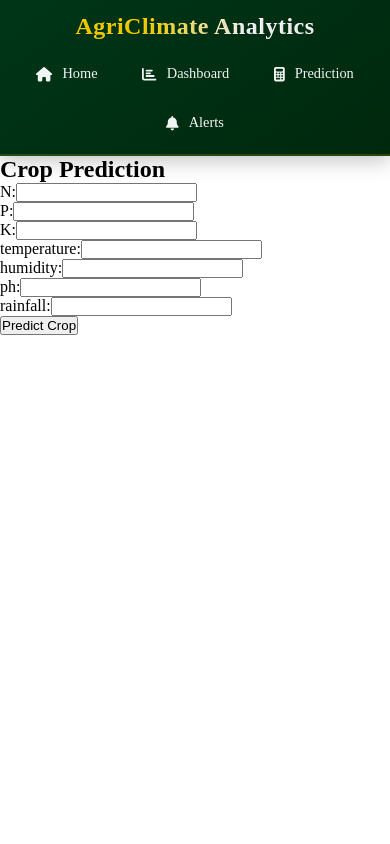
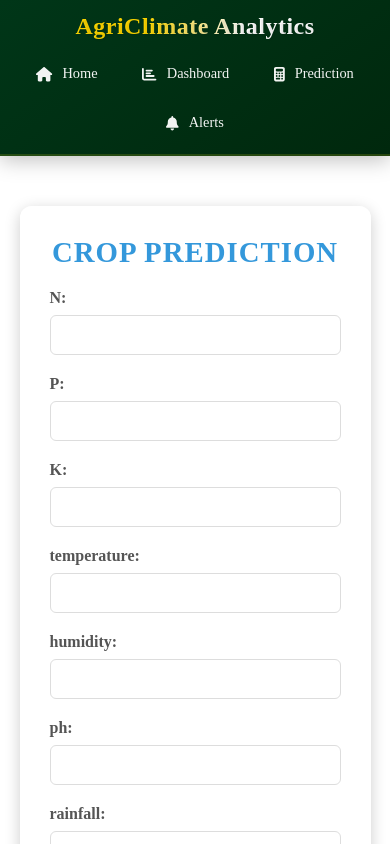
Before and after one commit to SiddharthS15/Agriclimate, a React (Create React App) app in the folder agriclimate/: page /prediction in a window 390 px wide. Shown: the top 844 px of the page. Built offline with nearby package versions, Linux system fonts and the light colour scheme; the HTML template or start-up script is replaced by a standard one.

Commit message:
Added UI for Predition model

```diff
--- a/agriclimate/src/components/Dashboard.js
+++ b/agriclimate/src/components/Dashboard.js
@@ -4,7 +4,7 @@ import TemperatureRainfallGraph from "./charts/TemperatureRainfallGraph";
 // import WaterUsageGraph from "./charts/WaterUsageGraph";
 // import ClimateImpactGraph from "./charts/ClimateImpactGraph";
 // import YieldPredictionGraph from "./charts/YieldPredictionGraph";
-import "../styles/prediction.css";
+import "../styles/dashboard.css";
 
 const Dashboard = () => {
   return (
--- a/agriclimate/src/components/Prediction.js
+++ b/agriclimate/src/components/Prediction.js
@@ -1,4 +1,5 @@
 import React, { useState } from 'react';
+import '../styles/prediction.css'; // Import the CSS file
 
 const Prediction = () => {
     const [formData, setFormData] = useState({
@@ -22,7 +23,7 @@ const Prediction = () => {
     };
 
     return (
-        <div>
+        <div className="prediction-container"> {/* Apply the container class */}
             <h2>Crop Prediction</h2>
             <form onSubmit={handleSubmit}>
                 {Object.keys(formData).map((key) => (
@@ -45,3 +46,4 @@ const Prediction = () => {
 };
 
 export default Prediction;
+// In the Prediction component, we define a form with input fields for the user to enter values for N, P, K, temperature, humidity, pH, and rainfall. When the form is submitted, the data is sent to the Flask API endpoint /predict using a POST request. The response from the API is then displayed as the recommended crop in the UI.
--- a/agriclimate/src/components/charts/TemperatureRainfallGraph.js
+++ b/agriclimate/src/components/charts/TemperatureRainfallGraph.js
@@ -1,8 +1,7 @@
 // src/components/TemperatureRainfallGraph.js
 import React, { useState, useEffect } from "react";
 import { LineChart, Line, CartesianGrid, XAxis, YAxis, Tooltip, Legend } from "recharts";
-// import { fetchWeatherData } from "../../weatherDataapi/weatherData"; // <-- Importing the fetchWeatherData function
-import { fetchWeatherData } from "../../api/weatherData";
+import { fetchWeatherData } from "../../api/weatherData"; // <-- Importing the fetchWeatherData function
 
 const TemperatureRainfallGraph = () => {
   const [data, setData] = useState([]);
@@ -16,7 +15,7 @@ const TemperatureRainfallGraph = () => {
   }, []);
 
   return (
-    <LineChart width={window.innerWidth - 30} height={400} data={data}>
+    <LineChart width={window.innerWidth - 40} height={400} data={data}>
       <CartesianGrid strokeDasharray="3 3" />
       <XAxis dataKey="date" />
       <YAxis />
--- /dev/null
+++ b/agriclimate/src/styles/dashboard.css
@@ -0,0 +1,99 @@
+/* prediction.css */
+.dashboard-container {
+    padding: 20px;
+    background-color: rgba(248, 249, 250, 0.9); /* Semi-transparent background */
+    display: flex;
+    flex-direction: column;
+    min-height: 100vh;
+    box-sizing: border-box;
+}
+
+.dashboard-title {
+    font-size: 2rem;
+    color: #3c3c3c;
+    margin-bottom: 15px;
+    text-align: center;
+}
+
+.dashboard-description {
+    font-size: 1.2rem;
+    color: #555;
+    margin-bottom: 20px;
+    text-align: center;
+}
+
+.charts-container {
+    flex: 1;
+    display: flex;
+    flex-direction: column;
+    gap: 25px;
+    width: 100%;
+    min-height: calc(100vh - 160px); /* Account for header/description */
+    overflow: hidden;
+}
+
+.chart-box {
+    background-color: rgba(255, 255, 255, 0.9); /* Semi-transparent white background */
+    padding: 20px;
+    border-radius: 8px;
+    box-shadow: 0 4px 12px rgba(0, 0, 0, 0.1);
+    transition: transform 0.3s;
+    width: 100%;
+    height: 60vh; /* Each chart takes half the visible height */
+    min-height: 450px; /* Minimum height for smaller screens */
+    box-sizing: border-box;
+    display: flex;
+    flex-direction: column;
+}
+
+.chart-box:hover {
+    transform: translateY(-10px);
+}
+
+.chart-box h3 {
+    font-size: 1.3rem;
+    margin-bottom: 12px;
+    color: #333;
+    padding: 5 10px;
+}
+
+/* Chart container adjustments */
+.recharts-responsive-container {
+    flex: 1;
+    width: 100% !important; /* Ensure the chart occupies full width */
+    min-width: 0; /* Remove min-width restriction */
+    padding: 0; /* Remove padding to maximize space */
+}
+
+.recharts-wrapper {
+    width: 100% !important;
+    height: 100% !important;
+    overflow: auto;
+    padding: 0;
+}
+
+.recharts-surface {
+    max-width: 100%;
+    max-height: 100%;
+}
+
+/* For mobile responsiveness */
+@media (max-width: 768px) {
+    .dashboard-container {
+        padding: 15px;
+    }
+
+    .chart-box {
+        height: 45vh;
+        min-height: 380px;
+        padding: 15px;
+    }
+
+    .dashboard-title {
+        font-size: 1.7rem;
+    }
+
+    .dashboard-description {
+        font-size: 1rem;
+    }
+}
--- a/agriclimate/src/styles/prediction.css
+++ b/agriclimate/src/styles/prediction.css
@@ -1,98 +1,114 @@
-/* prediction.css */
-.dashboard-container {
-    padding: 20px;
-    background-color: #f8f9fa;
+
+.prediction-container {
+    background-color: rgba(255, 255, 255, 0.9);
+    border-radius: 12px;
+    box-shadow: 0 4px 16px rgba(0, 0, 0, 0.2);
+    padding: 40px;
+    width: 80%;
+    max-width: 600px;
+    text-align: center;
+
+    /* Adjust positioning */
+    position: relative; /* Change from absolute to relative */
+    margin: 50px auto; /* Push it down from the navbar */
+    top: 0;
+    left: 0;
+    transform: none;
+}
+/* Title Styling */
+.prediction-container h2 {
+    color: #3498db;
+    margin-bottom: 20px;
+    font-size: 2rem;
+    text-transform: uppercase;
+    letter-spacing: 1px;
+}
+
+/* Form Styling */
+.prediction-container form {
     display: flex;
     flex-direction: column;
-    min-height: 100vh;
-    box-sizing: border-box;
+    align-items: stretch; /* Ensures inputs stretch to full width */
+    width: 100%;
 }
 
-.dashboard-title {
-    font-size: 2rem;
-    color: #3c3c3c;
-    margin-bottom: 15px;
-    text-align: center;
+/* Input Field and Label Styling */
+.prediction-container div {
+    margin-bottom: 20px;
+    width: 100%; /* Ensures full width */
+    text-align: left; /* Align labels and inputs to the left */
 }
 
-.dashboard-description {
-    font-size: 1.2rem;
+.prediction-container label {
+    display: block;
+    margin-bottom: 8px;
     color: #555;
-    margin-bottom: 20px;
-    text-align: center;
+    font-weight: bold;
+    font-size: 1.1rem;
 }
 
-.charts-container {
-    flex: 1;
-    display: flex;
-    flex-direction: column;
-    gap: 25px;
-    width: 100%;
-    min-height: calc(100vh - 160px); /* Account for header/description */
-    overflow: hidden;
+.prediction-container input[type="number"] {
+    padding: 12px;
+    border: 1px solid #ddd;
+    border-radius: 6px;
+    font-size: 1rem;
+    color: #333;
+    transition: border-color 0.3s;
+    width: 100%; /* Ensure inputs take full width */
 }
 
-.chart-box {
-    background-color: white;
-    padding: 20px;
-    border-radius: 8px;
-    box-shadow: 0 4px 12px rgba(0, 0, 0, 0.1);
-    transition: transform 0.3s;
-    width: 100%;
-    height: 50vh; /* Each chart takes half the visible height */
-    min-height: 400px; /* Minimum height for smaller screens */
-    box-sizing: border-box;
-    display: flex;
-    flex-direction: column;
+.prediction-container input[type="number"]:focus {
+    border-color: #3498db;
+    outline: none;
+    box-shadow: 0 0 5px rgba(52, 152, 219, 0.5);
 }
 
-.chart-box:hover {
-    transform: translateY(-10px);
+/* Button Styling */
+.prediction-container button {
+    background-color: #2ecc71;
+    color: white;
+    padding: 14px 20px;
+    border: none;
+    border-radius: 6px;
+    font-size: 1.1rem;
+    cursor: pointer;
+    transition: background-color 0.3s;
+    width: 100%; /* Ensure button takes full width */
 }
 
-.chart-box h3 {
-    font-size: 1.3rem;
-    margin-bottom: 12px;
-    color: #333;
-    padding: 5 10px;
+.prediction-container button:hover {
+    background-color: #27ae60;
 }
 
-/* Chart container adjustments */
-.recharts-responsive-container {
-    flex: 1;
-    width: 100% !important; /* Ensure the chart occupies full width */
-    min-width: 0; /* Remove min-width restriction */
-    padding: 0; /* Remove padding to maximize space */
+/* Result Styling */
+.prediction-container h3 {
+    color: #2ecc71;
+    margin-top: 30px;
+    font-size: 1.4rem;
 }
 
-.recharts-wrapper {
-    width: 100% !important;
-    height: 100% !important;
-    overflow: hidden;
+/* Responsive Design */
+@media (max-width: 768px) {
+   .prediction-container {
+       width: 90%;
+       padding: 30px;
    }
 
-.recharts-surface {
-    max-width: 100%;
-    max-height: 100%;
+   .prediction-container h2 {
+       font-size: 1.8rem;
    }
 
-/* For mobile responsiveness */
-@media (max-width: 768px) {
-    .dashboard-container {
-        padding: 15px;
+   .prediction-container label {
+       font-size: 1rem;
    }
 
-    .chart-box {
-        height: 45vh;
-        min-height: 380px;
-        padding: 15px;
+   .prediction-container input[type="number"],
+   .prediction-container button {
+       font-size: 1rem;
+       padding: 10px;
    }
 
-    .dashboard-title {
-        font-size: 1.7rem;
-    }
-
-    .dashboard-description {
-        font-size: 1rem;
+   .prediction-container h3 {
+       font-size: 1.2rem;
    }
 }
```
Lines whose indentation alone changed are shown as unchanged.
